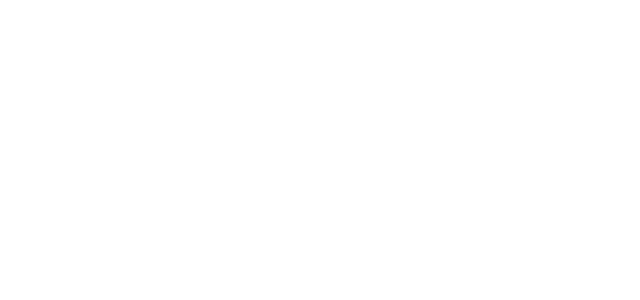
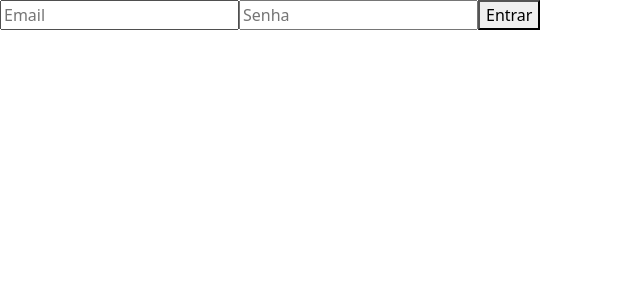
Before and after one commit to SamuelRocha91/ProjectRecipesApp, a React (Create React App) app: page / in a window 1280 px wide. Shown: the top 300 px of the page, without its empty margins (0-640 px from the left). Built offline with nearby package versions, Linux system fonts and the light colour scheme.

Commit message:
Cria os inputs de email e senha e o Botão de login

```diff
--- a/src/App.js
+++ b/src/App.js
@@ -2,11 +2,12 @@
 import './App.css';
 import 'bootstrap/dist/css/bootstrap.min.css';
 import { Route, Switch } from 'react-router-dom';
+import Login from './pages/Login';
 
 function App() {
   return (
     <Switch>
-      <Route exact path="/" />
+      <Route exact path="/" component={ Login } />
       <Route path="/meals" />
       <Route path="/drinks" />
       <Route path="/meals/:id-da-receita" />
--- a/src/pages/Login.js
+++ b/src/pages/Login.js
@@ -0,0 +1,28 @@
+import React from 'react';
+
+function Login() {
+  return (
+    <form>
+      <input
+        type="text"
+        name="email"
+        data-testid="email-input"
+        placeholder="Email"
+      />
+      <input
+        type="password"
+        name="password"
+        data-testid="password-input"
+        placeholder="Senha"
+      />
+      <button
+        type="button"
+        data-testid="login-submit-btn"
+      >
+        Entrar
+      </button>
+    </form>
+  );
+}
+
+export default Login;
```
